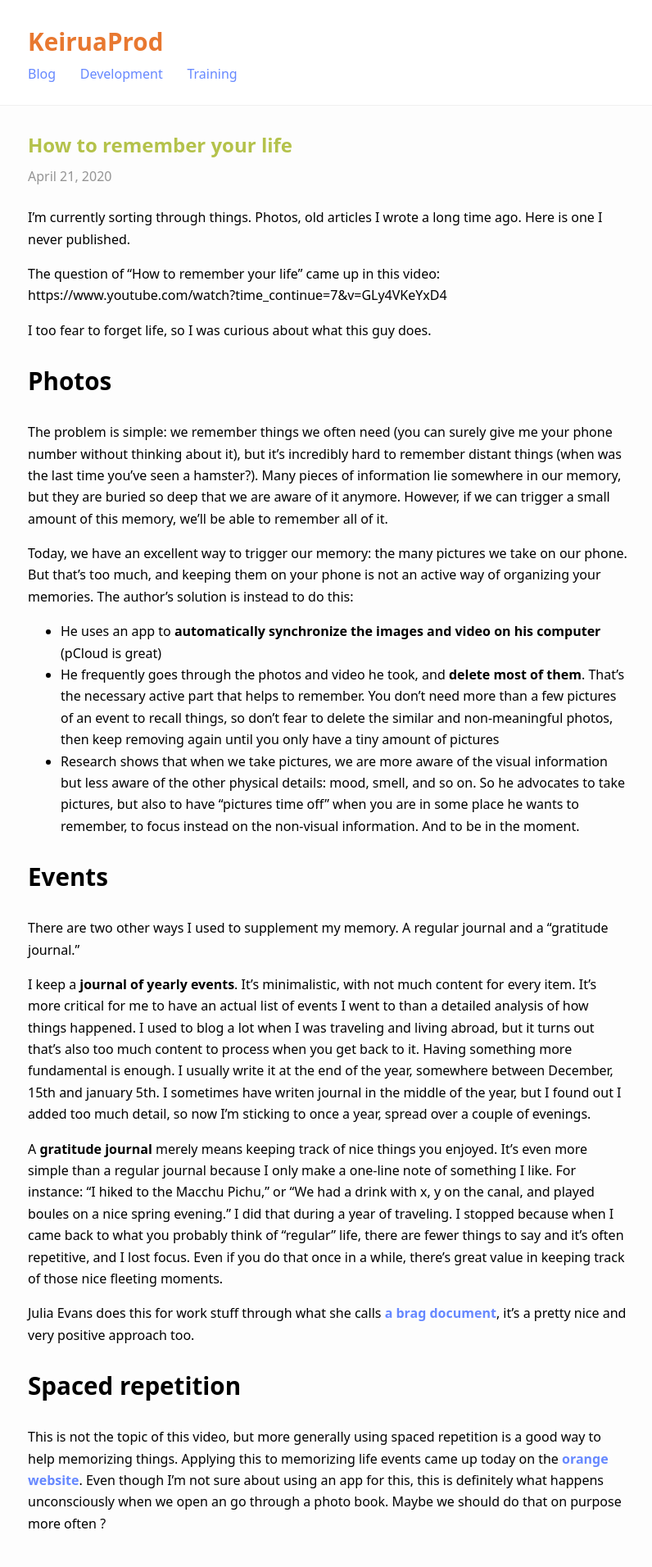
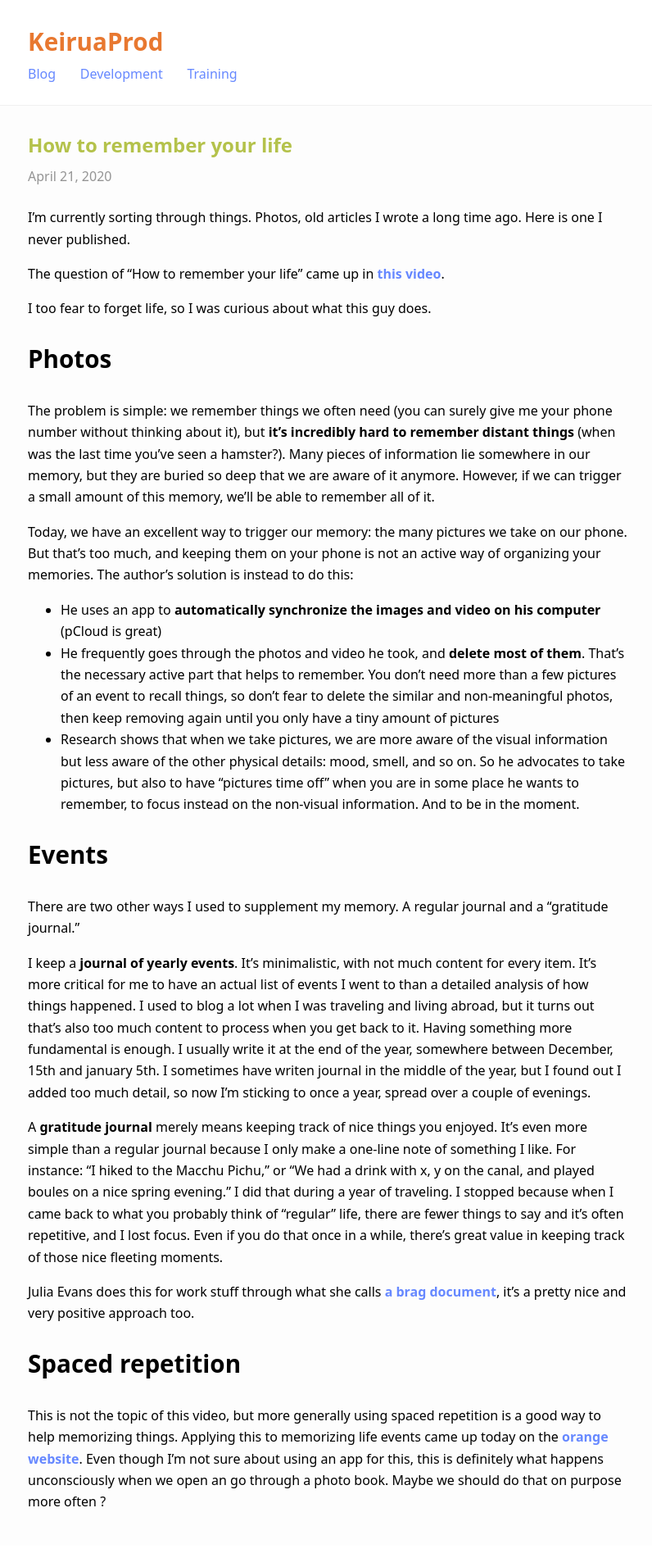
Before and after one commit to Keirua/blog.keiruaprod.fr, a Jekyll site: the page built from _posts/2020-04-21-how-to-remember-your-life.md, in a window 1280 px wide. Shown: the whole page at 82% size, without its empty margins (238-1034 px from the left). Built offline with Jekyll 4.4.1, drawn with Linux system fonts in a browser that asks for light colours; after the commit the page ends 1886 px from its top, so only the background shows below that.

Commit message:
fix typo

```diff
--- a/_posts/2020-04-21-how-to-remember-your-life.md
+++ b/_posts/2020-04-21-how-to-remember-your-life.md
@@ -7,13 +7,13 @@ lang: en
 
 I'm currently sorting through things. Photos, old articles I wrote a long time ago. Here is one I never published.
 
-The question of "How to remember your life" came up in this video: https://www.youtube.com/watch?time_continue=7&v=GLy4VKeYxD4
+The question of "How to remember your life" came up in [this video](https://www.youtube.com/watch?time_continue=7&v=GLy4VKeYxD4).
 
 I too fear to forget life, so I was curious about what this guy does.
 
 # Photos
 
-The problem is simple: we remember things we often need (you can surely give me your phone number without thinking about it), but it's incredibly hard to remember distant things (when was the last time you've seen a hamster?). Many pieces of information lie somewhere in our memory, but they are buried so deep that we are aware of it anymore. However, if we can trigger a small amount of this memory, we'll be able to remember all of it.
+The problem is simple: we remember things we often need (you can surely give me your phone number without thinking about it), but **it's incredibly hard to remember distant things** (when was the last time you've seen a hamster?). Many pieces of information lie somewhere in our memory, but they are buried so deep that we are aware of it anymore. However, if we can trigger a small amount of this memory, we'll be able to remember all of it.
 
 Today, we have an excellent way to trigger our memory: the many pictures we take on our phone. But that's too much, and keeping them on your phone is not an active way of organizing your memories. The author's solution is instead to do this:
 
```
